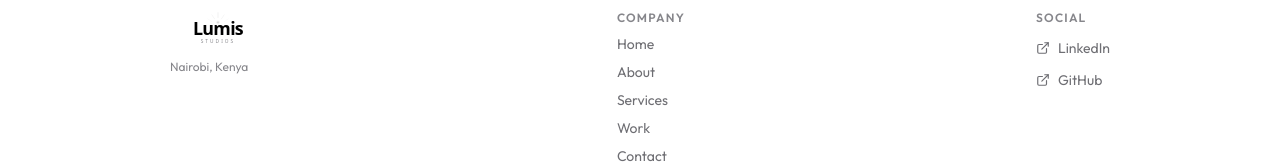
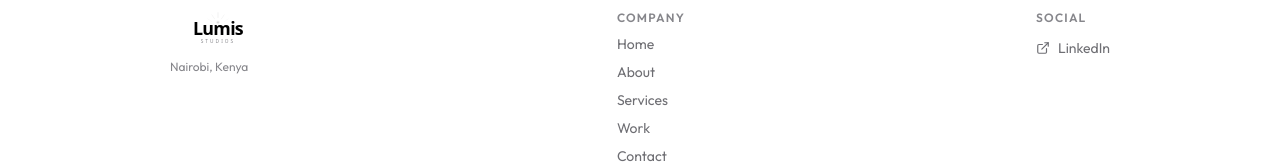
Before and after one commit to RichardNzembei/lumis-studios, a Next.js app: page / in a window 1280 px wide. Shown: the part 4025-4189 px from the top of the page. Built offline with nearby package versions, Linux system fonts and the light colour scheme.

Commit message:
remove GitHub link from footer

```diff
--- a/components/layout/Footer.tsx
+++ b/components/layout/Footer.tsx
@@ -57,15 +57,6 @@ export default function Footer() {
               <ExternalLink size={14} />
               LinkedIn
             </a>
-            <a
-              href="https://github.com/lumis-studios"
-              rel="noopener noreferrer"
-              target="_blank"
-              className="flex items-center gap-2 text-sm text-gray-600 transition-colors duration-200 hover:text-gray-800"
-            >
-              <ExternalLink size={14} />
-              GitHub
-            </a>
           </div>
         </div>
 
```
